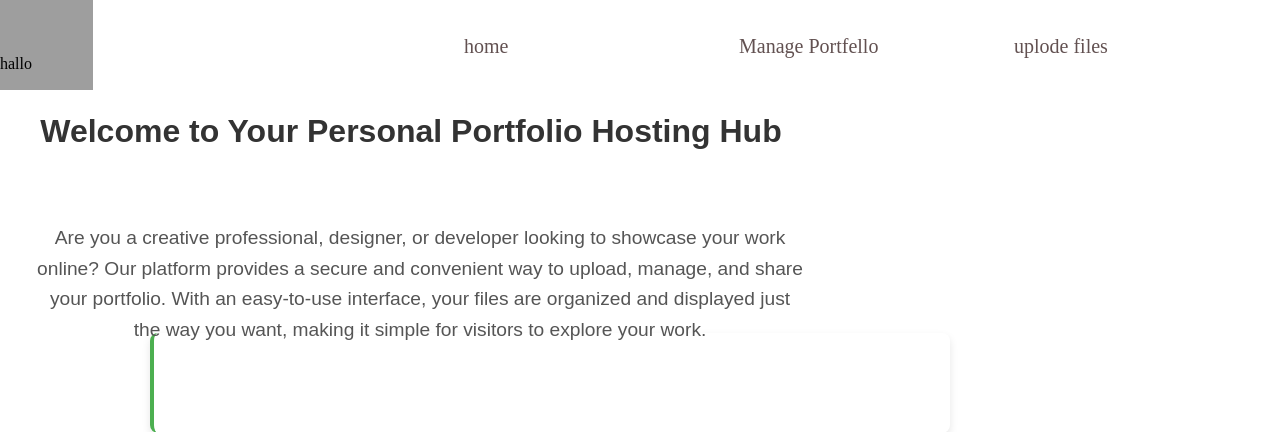
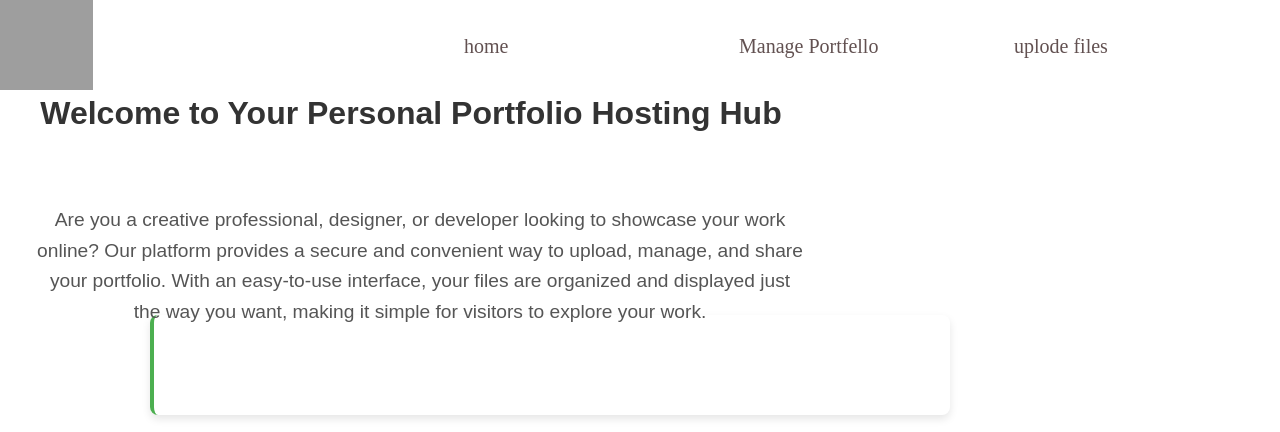
Before and after one commit to adityakamble2004/php, a PHP site: page / in a window 1280 px wide; the page is wider, and only the part inside the window is pictured. Shown: the top 432 px of that part. Run offline with PHP 8.4, Linux system fonts and the light colour scheme; grey boxes are pictures that could not be loaded.

Commit message:
Initial commit

```diff
--- a/main/index.php
+++ b/main/index.php
@@ -1,6 +1,6 @@
 <?php
 include('header.html');
-echo"hallo";
+
 ?>
 <!DOCTYPE html>
 <html lang="en">
```
